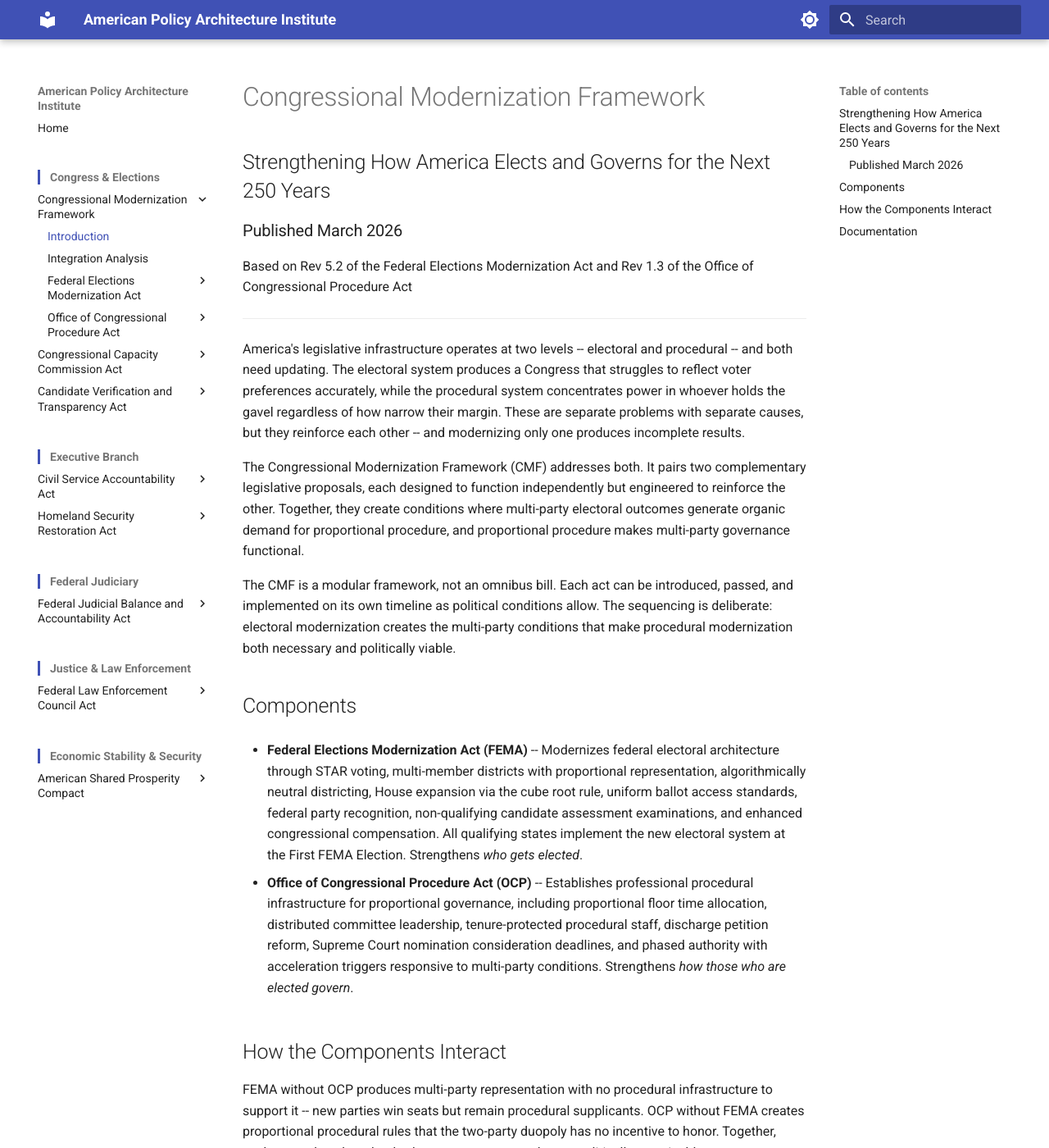
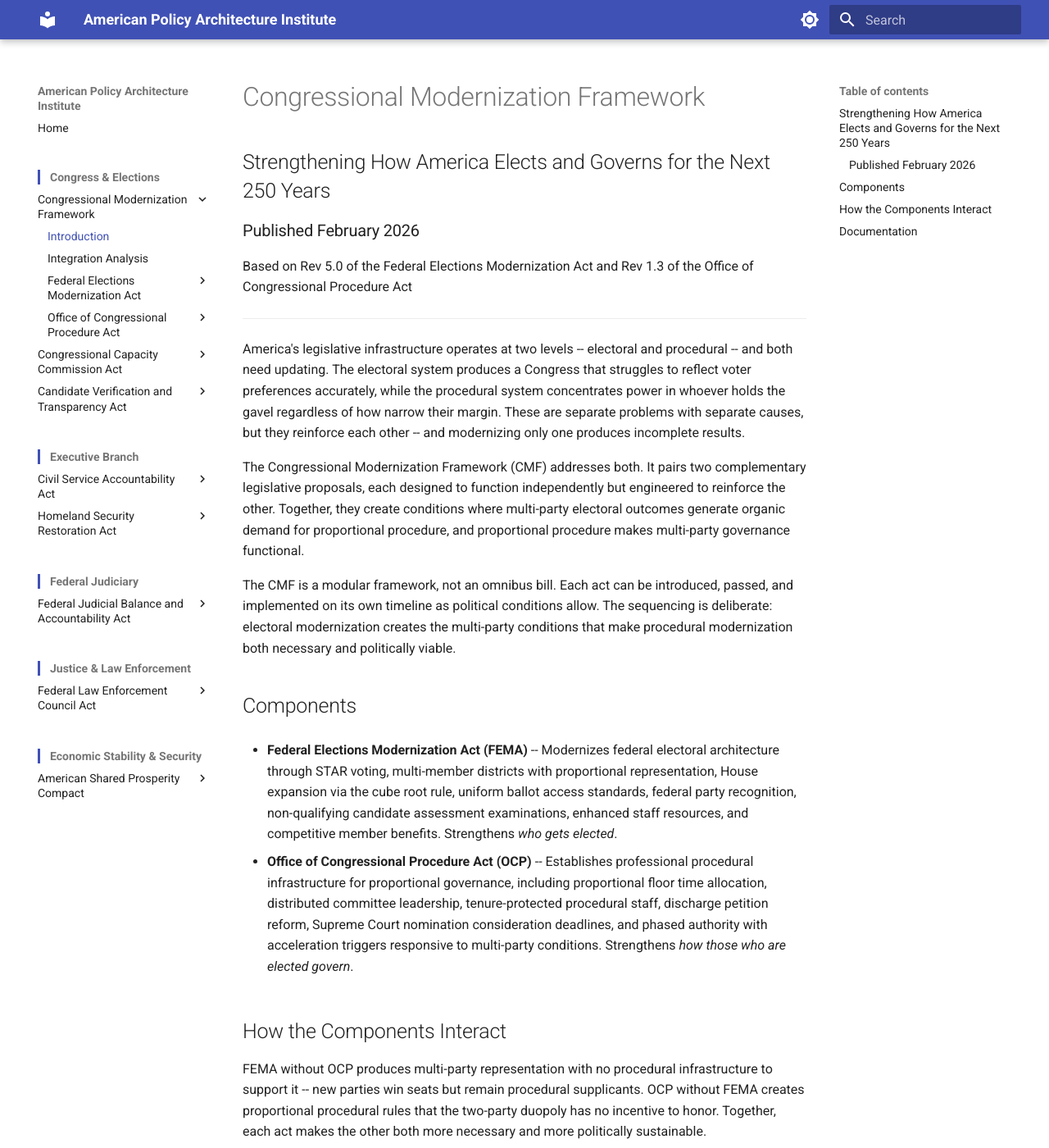
Before and after one commit to albertintech/apai, an MkDocs documentation site: the page built from docs/congress/cmf/introduction.md, in a window 1280 px wide and 1400 px high. Shown: the whole window at 82% size. Built offline with MkDocs 1.6.1 and Material for MkDocs 9.7.7, drawn with Linux system fonts in a browser that asks for light colours; some of the changed text lies outside the part shown.

Commit message:
Update introduction.md

```diff
--- a/docs/congress/cmf/introduction.md
+++ b/docs/congress/cmf/introduction.md
@@ -2,9 +2,9 @@
 
 ## Strengthening How America Elects and Governs for the Next 250 Years
 
-### Published March 2026
+### Published February 2026
 
-Based on Rev 5.2 of the Federal Elections Modernization Act and Rev 1.3 of the Office of Congressional Procedure Act
+Based on Rev 5.0 of the Federal Elections Modernization Act and Rev 1.3 of the Office of Congressional Procedure Act
 
 ---
 
@@ -16,7 +16,7 @@ The CMF is a modular framework, not an omnibus bill. Each act can be introduced,
 
 ## Components
 
-- **Federal Elections Modernization Act (FEMA)** -- Modernizes federal electoral architecture through STAR voting, multi-member districts with proportional representation, algorithmically neutral districting, House expansion via the cube root rule, uniform ballot access standards, federal party recognition, non-qualifying candidate assessment examinations, and enhanced congressional compensation. All qualifying states implement the new electoral system at the First FEMA Election. Strengthens *who gets elected*.
+- **Federal Elections Modernization Act (FEMA)** -- Modernizes federal electoral architecture through STAR voting, multi-member districts with proportional representation, House expansion via the cube root rule, uniform ballot access standards, federal party recognition, non-qualifying candidate assessment examinations, enhanced staff resources, and competitive member benefits. Strengthens *who gets elected*.
 
 - **Office of Congressional Procedure Act (OCP)** -- Establishes professional procedural infrastructure for proportional governance, including proportional floor time allocation, distributed committee leadership, tenure-protected procedural staff, discharge petition reform, Supreme Court nomination consideration deadlines, and phased authority with acceleration triggers responsive to multi-party conditions. Strengthens *how those who are elected govern*.
 
@@ -30,7 +30,9 @@ The OCP includes acceleration triggers that compress its implementation timeline
 
 See the FEMA and OCP legislative texts and their respective policy rationales for detailed provisions. The CMF Integration Analysis provides comprehensive examination of how the two acts interact, their optimal sequencing, and expected outcomes under dual enactment.
 
-> [Download this document](https://github.com/albertintech/apai/blob/main/docs/electoral/cmf/introduction.md) (opens on GitHub -- click the download button)
+---
+
+*Last revised April 2026*
 
 ---
 
```
